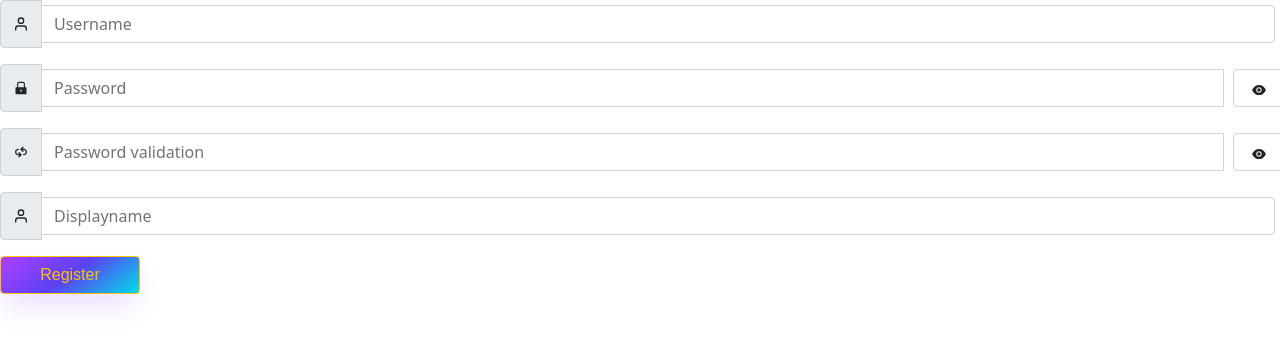
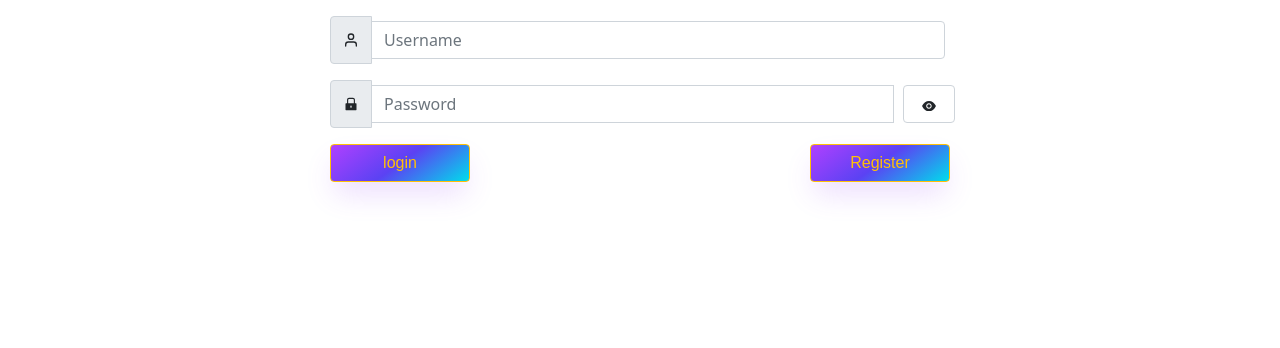
Before and after one commit to Teananazz/advancedproject, a React (Create React App) app: page / in a window 1280 px wide. Shown: the top 348 px of the page. Built offline with nearby package versions, Linux system fonts and the light colour scheme.

Commit message:
asdasd
check

```diff
--- a/src/App.js
+++ b/src/App.js
@@ -8,23 +8,25 @@ import Button from 'react-bootstrap/Button';
 import LoginScreen from './LoginScreen/LoginScreen';
 import RegisterScreen from './RegisterForm/RegisterScreen';
 
-
+import { Link } from "react-router-dom";
 // after joke 2
 //after joke 3
-import { useState } from 'react'
-
 
 
 
 const App =
     () => {
-        return (
+       return (
+        <div>
+            <h1>Bookkeeper</h1>
+            <nav>
 
-         //   <LoginScreen />
-            <RegisterScreen />
-
-        )
+                <Link to="/Register"></Link>
+            </nav>
+            </div>
+           )
 
     }
 
+
 export default App;
--- a/src/LoginScreen/LoginScreen.js
+++ b/src/LoginScreen/LoginScreen.js
@@ -7,7 +7,7 @@ import { useState } from 'react'
 import useInput from "../hooks/UserInput";
 import IconHandle from "../CommonComponents/IconHandler"
 import Eyehook from "../hooks/Eyehook"
-
+import { Link } from "react-router-dom";
  const LoginScreen =
      () => {
          const user = useInput("");
@@ -63,11 +63,11 @@ import Eyehook from "../hooks/Eyehook"
 
 
 
-                    <div class="flexbuttons">
+                     <div class="flexbuttons">
                         <Button onClick={onAttempt} as="input" type="button" variant="btn btn-outline-warning" value="login" className="Test1" />
-
+                                 <Link to="/Register">
                         <Button as="input" type="button" variant="btn btn-outline-warning" value="Register" className="Test2" />
-
+                            </Link>
                     </div>
                </>
 
--- a/src/index.js
+++ b/src/index.js
@@ -1,13 +1,35 @@
 import React from 'react';
 import ReactDOM from 'react-dom/client';
 import './index.css';
-import App from './App';
-import reportWebVitals from './reportWebVitals';
+
+import LoginScreen from './LoginScreen/LoginScreen';
+import RegisterScreen from './RegisterForm/RegisterScreen';
+import {
+    BrowserRouter,
+    Routes,
+    Route,
+} from "react-router-dom";
 
 
-const Root_Element = document.getElementById("root");
 
-const root = ReactDOM.createRoot(Root_Element);
-const Rendered_elements = <App />
 
-root.render(Rendered_elements);
+
+
+
+
+const rootElement = document.getElementById("root");
+
+const root = ReactDOM.createRoot(rootElement);
+
+root.render(
+
+    <BrowserRouter>
+        <Routes>
+            <Route path="/" element={<LoginScreen />} />
+            <Route path="Register" element={<RegisterScreen />} />
+
+        </Routes>
+    </BrowserRouter>
+
+
+)
```
